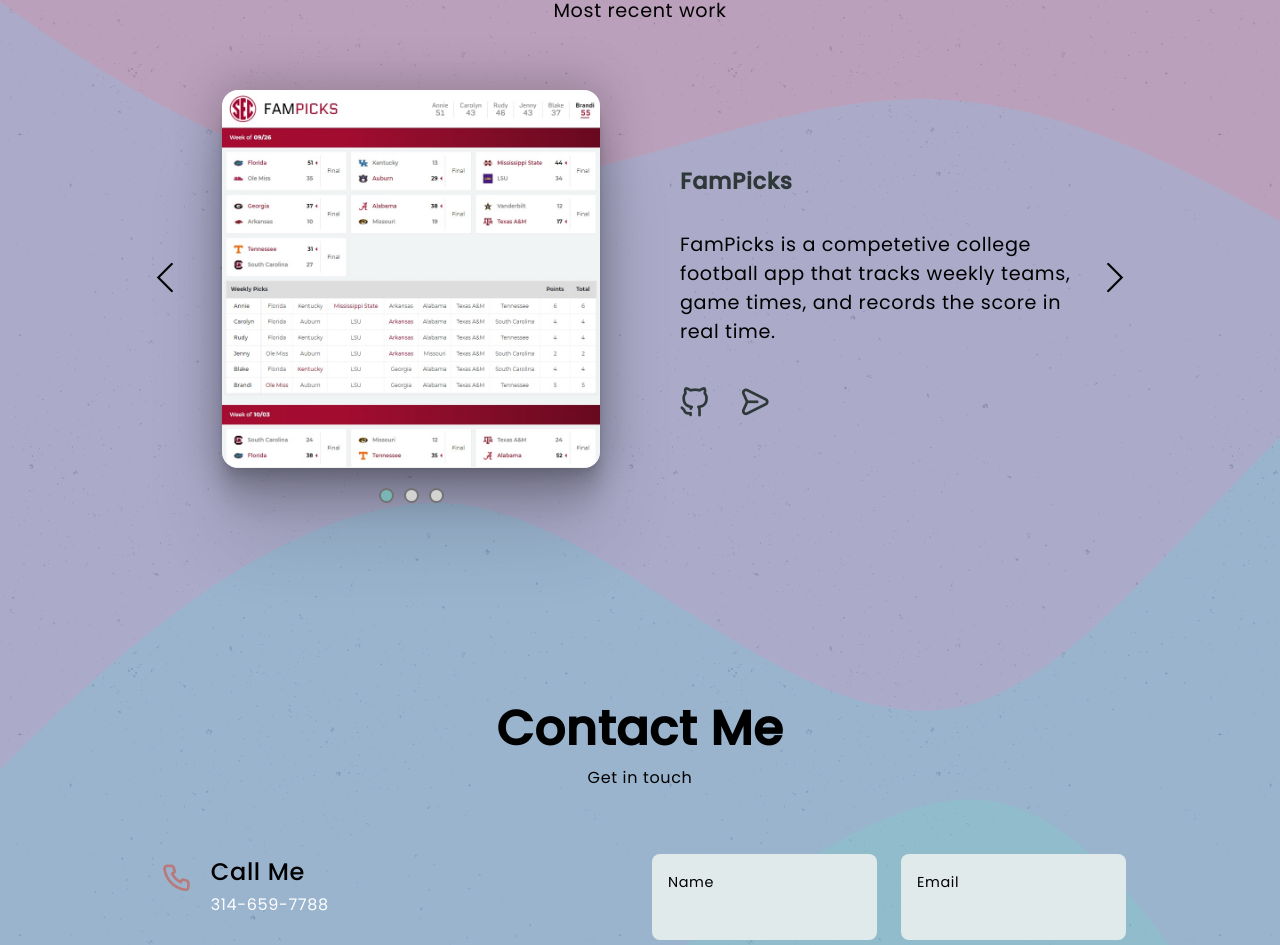
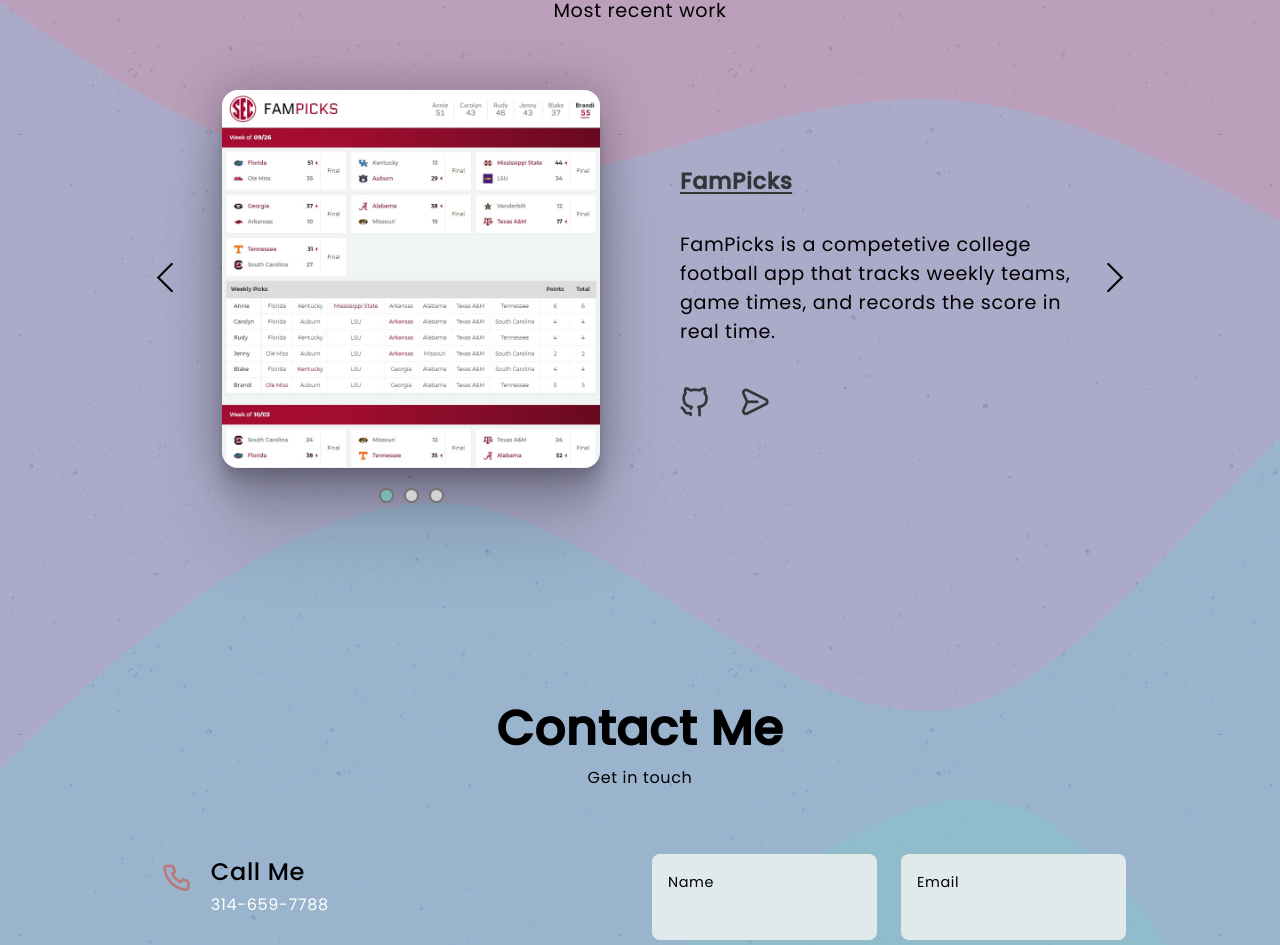
Before and after one commit to OceanAbernathy/2022-Portfolio, a React (Create React App) app: page / in a window 1280 px wide. Shown: the part 2195-3140 px from the top of the page. Built offline with nearby package versions, Linux system fonts and the light colour scheme.

Commit message:
Updated project about

```diff
--- a/src/Components/dataSlider.js
+++ b/src/Components/dataSlider.js
@@ -12,7 +12,7 @@
   {
     id: uuidv4(),
     title: 'React Calculator',
-    about: 'Simplistic calculator built with React.',
+    about: 'Simplistic implementation of a mobile calculator built in React.',
     git: 'https://github.com/OceanAbernathy/calculator',
     url: 'http://oceanabernathy.com/Calculator/',
   },
--- a/src/index.css
+++ b/src/index.css
@@ -733,6 +733,21 @@
   grid-row: 1;
   grid-column: 2;
   margin: 2rem;
+}
+
+.slider__img__title {
+  position: relative;
+  width: max-content;
+}
+
+.slider__img__title::after {
+  content: '';
+  position: absolute;
+  background-color: var(--title-color);
+  bottom: 0.25rem;
+  left: 0;
+  right: 0;
+  top: 1.75rem;
 }
 
 .slider__data__icons {
```
